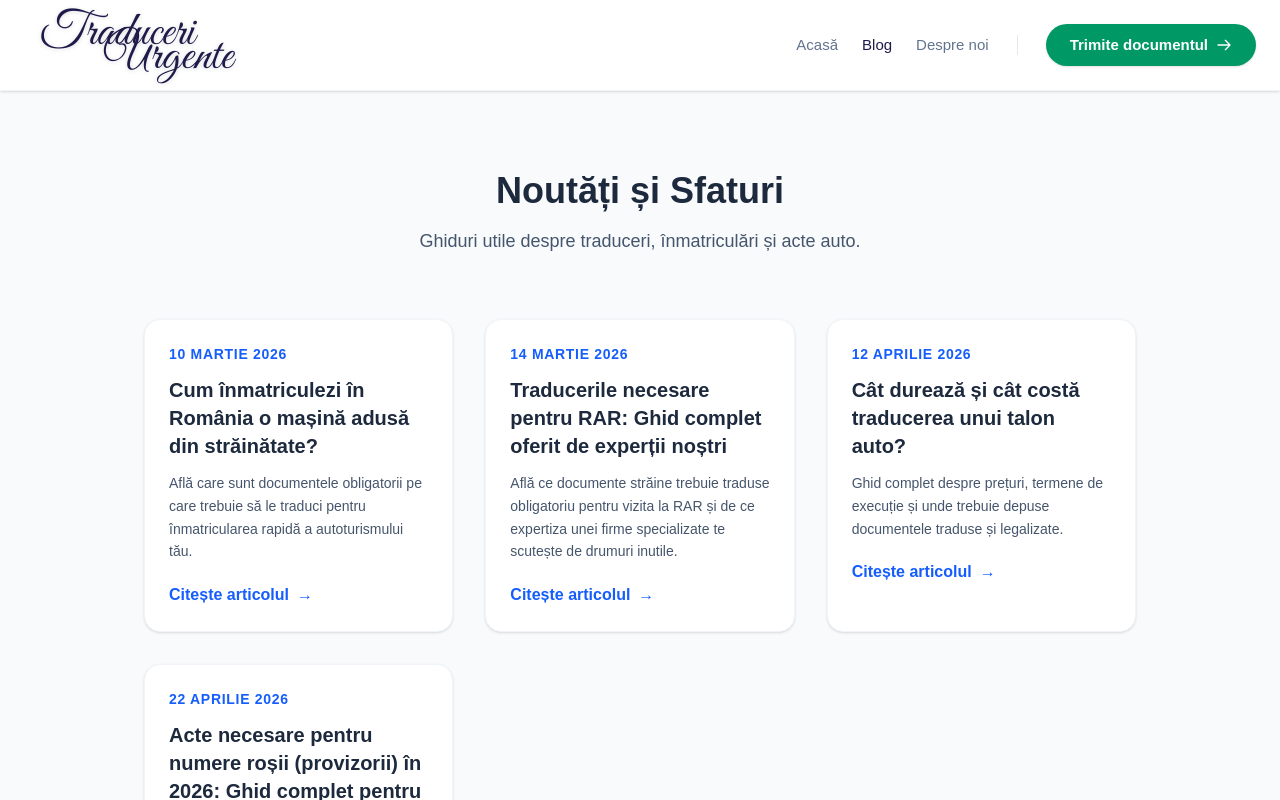
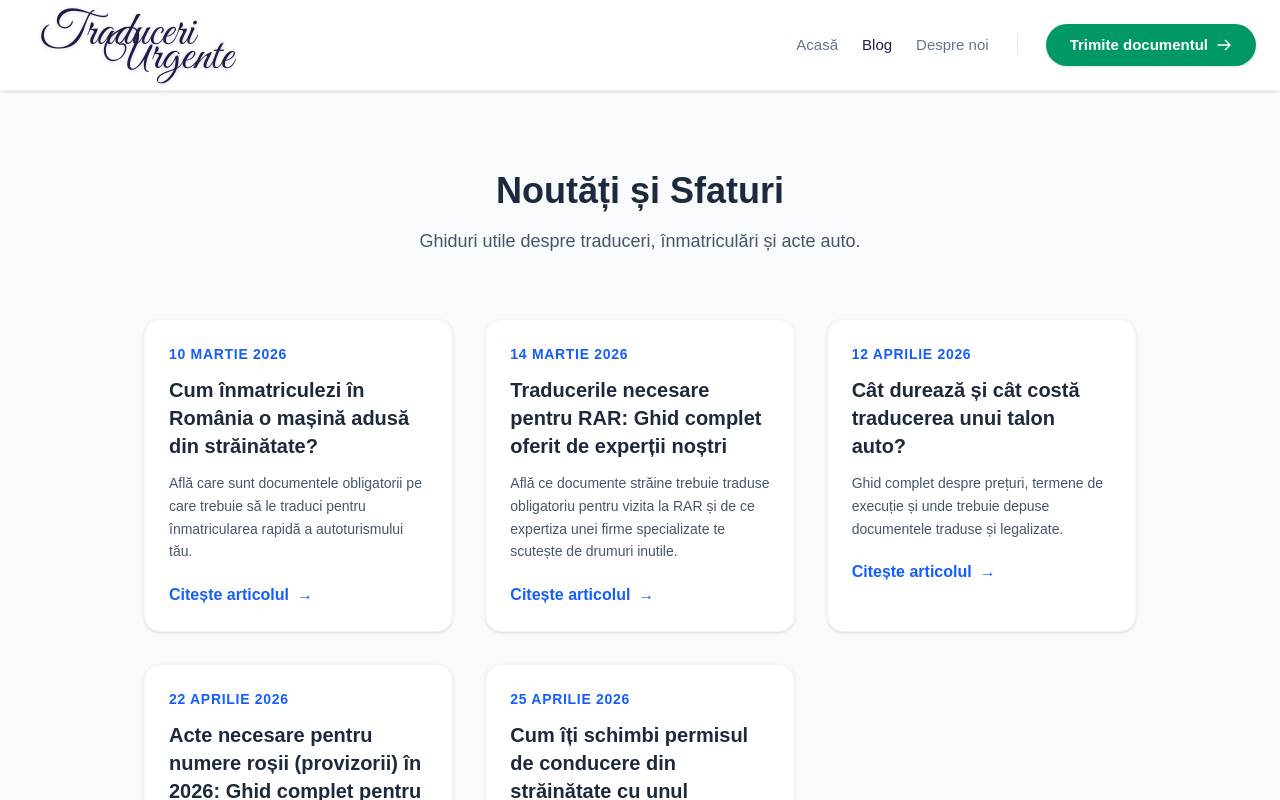
Before and after one commit to Eusebiu05/traduceri-urgente-landing, a Next.js app: page /blog in a window 1280 px wide. Shown: the top 800 px of the page. Built offline with nearby package versions, Linux system fonts and the light colour scheme.

Commit message:
Adaugare articol nou despre preschimbare permis in ro

```diff
--- a/src/data/articles.ts
+++ b/src/data/articles.ts
@@ -160,5 +160,56 @@ export const articles = [
       </ul>
       <p>Ai întrebări? Lasă un comentariu mai jos sau contactează-ne direct — îți răspundem în cel mai scurt timp.</p>
     `
+  },
+  {
+    id: 5,
+    category: "Ghiduri & Acte",
+    readTime: "3 min",
+    image: "/images/blog/schimbare-permis-ue.jpg",
+    title: "Cum îți schimbi permisul de conducere din străinătate cu unul românesc",
+    excerpt: "Ai venit dintr-o țară din Uniunea Europeană și vrei un permis auto românesc? Află regula de bază, excepțiile și lista completă de acte necesare.",
+    date: "25 Aprilie 2026",
+    slug: "schimbare-permis-conducere-ue-romania",
+    content: `
+      <p>Ai venit dintr-o țară din Uniunea Europeană și vrei un permis auto românesc? E mult mai simplu decât crezi și nu trebuie să mai dai examenul auto (nici sala, nici traseul)!</p>
+
+      <p>Iată tot ce trebuie să știi, explicat scurt și la obiect, plus actele cu care trebuie să mergi la Poliție (DRPCIV).</p>
+
+      <h2 style="font-weight: 800; font-size: 1.5rem; margin-top: 2rem; margin-bottom: 1rem; color: #1e1b4b;">1. Care este regula de bază?</h2>
+      <p>Ca să poți cere un permis românesc, trebuie să locuiești în România de cel puțin 6 luni. (Dovedești asta cu buletinul românesc sau cu permisul de ședere).</p>
+
+      <h2 style="font-weight: 800; font-size: 1.5rem; margin-top: 2rem; margin-bottom: 1rem; color: #1e1b4b;">2. Ai mare noroc dacă vii din UE!</h2>
+      <p>Dacă vii dintr-o țară a Uniunii Europene, ai un mare avantaj. Statul îți dă un permis românesc nou chiar și atunci când permisul tău străin:</p>
+      <ul style="list-style-type: disc; margin-left: 1.5rem; margin-bottom: 1.5rem;">
+        <li>A expirat.</li>
+        <li>A fost pierdut.</li>
+        <li>Ți-a fost furat.</li>
+      </ul>
+
+      <h2 style="font-weight: 800; font-size: 1.5rem; margin-top: 2rem; margin-bottom: 1rem; color: #1e1b4b;">3. Când NU se poate schimba permisul?</h2>
+      <p>Nu vei primi permis românesc dacă:</p>
+      <ul style="list-style-type: disc; margin-left: 1.5rem; margin-bottom: 1.5rem;">
+        <li>Permisul tău din străinătate a fost anulat sau suspendat acolo.</li>
+        <li>Ai un permis provizoriu de „elev” și abia înveți să conduci.</li>
+        <li>Ai condus băut, drogat sau ai făcut accidente grave în România și ai fost condamnat definitiv la tribunal.</li>
+      </ul>
+
+      <h2 style="font-weight: 800; font-size: 1.5rem; margin-top: 2rem; margin-bottom: 1rem; color: #1e1b4b;">4. Lista actelor necesare pentru dosar</h2>
+      <p>Când te duci la programare, dosarul tău trebuie să conțină:</p>
+      <ul style="list-style-type: disc; margin-left: 1.5rem; margin-bottom: 1.5rem;">
+        <li><strong>Buletinul</strong> (sau cartea de identitate) – <em>în original</em>.</li>
+        <li><strong>Permisul străin</strong> – <em>în original</em>.</li>
+        <li><strong>Fișa medicală auto</strong> – o faci la o clinică autorizată, ca să dovedești că ești sănătos și apt să conduci.</li>
+        <li><strong>Dovada plății taxei de 89 de lei</strong> – o poți plăti simplu online (pe Ghișeul.ro), la Poștă sau la automatele de plată.</li>
+        <li><strong>Cererea</strong> – nu trebuie să o aduci de acasă; ți se va da să o completezi și să o semnezi direct acolo, la ghișeu.</li>
+      </ul>
+
+      <blockquote style="border-left: 4px solid #1e1b4b; background-color: #f8fafc; padding: 1rem; margin-left: 0; margin-bottom: 1.5rem; border-radius: 0 0.5rem 0.5rem 0;">
+        <p style="margin-bottom: 0;"><strong>NOTĂ IMPORTANTĂ:</strong> Ai grijă la <strong>traducerea legalizată</strong> a permisului străin! Deși pentru permisele noi din UE (cele care au format european standard) legea te scutește de ea, în realitate, dacă permisul tău este mai vechi sau are un format diferit, ofițerul îți va cere o traducere. Mai mult, pentru absolut orice permis din <strong>afara</strong> Uniunii Europene, traducerea legalizată în limba română <strong>TREBUIE</strong> adusă obligatoriu la dosar. Dacă vrei să nu faci două drumuri și să nu fii întors de la ghișeu, este cel mai sigur să o ai pregătită!</p>
+      </blockquote>
+
+      <h2 style="font-weight: 800; font-size: 1.5rem; margin-top: 2rem; margin-bottom: 1rem; color: #1e1b4b;">5. Cum se termină procesul?</h2>
+      <p>După ce predai actele, autoritățile române vor trimite o solicitare către țara care ți-a dat permisul (de exemplu: Spania, Germania, Italia) pentru a verifica dacă actul este corect. Când primesc confirmarea de la ei, noul tău permis românesc va fi gata!</p>
+    `,
   }
 ];
```
